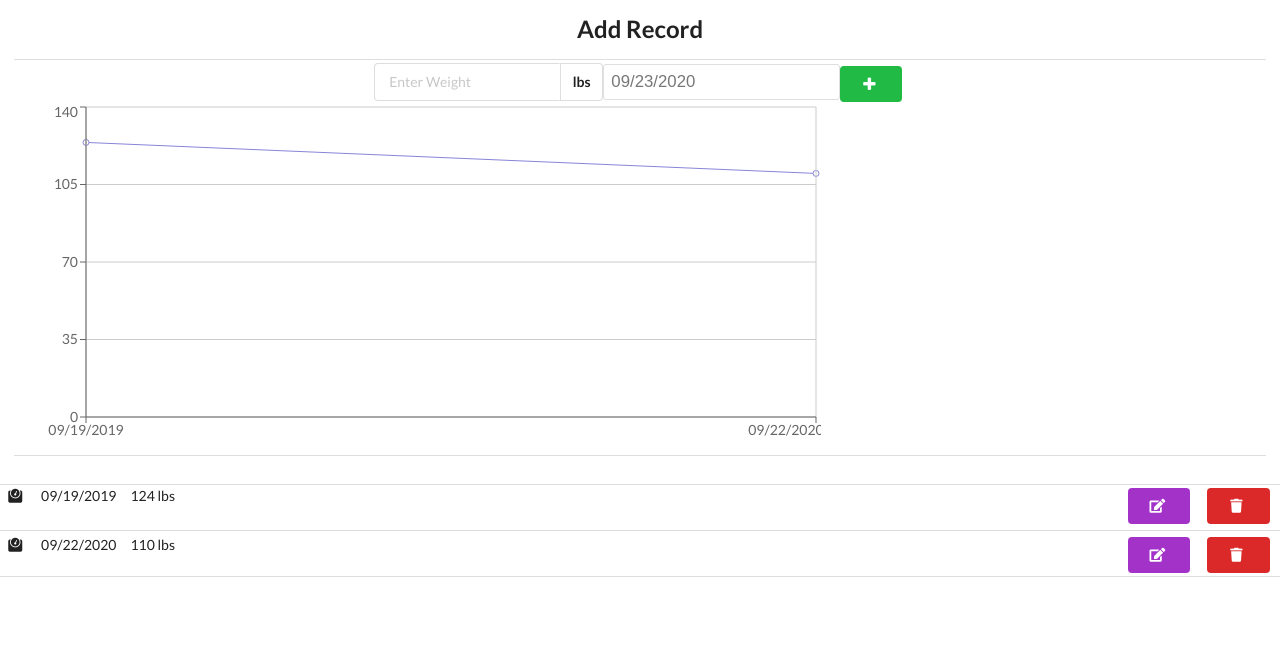
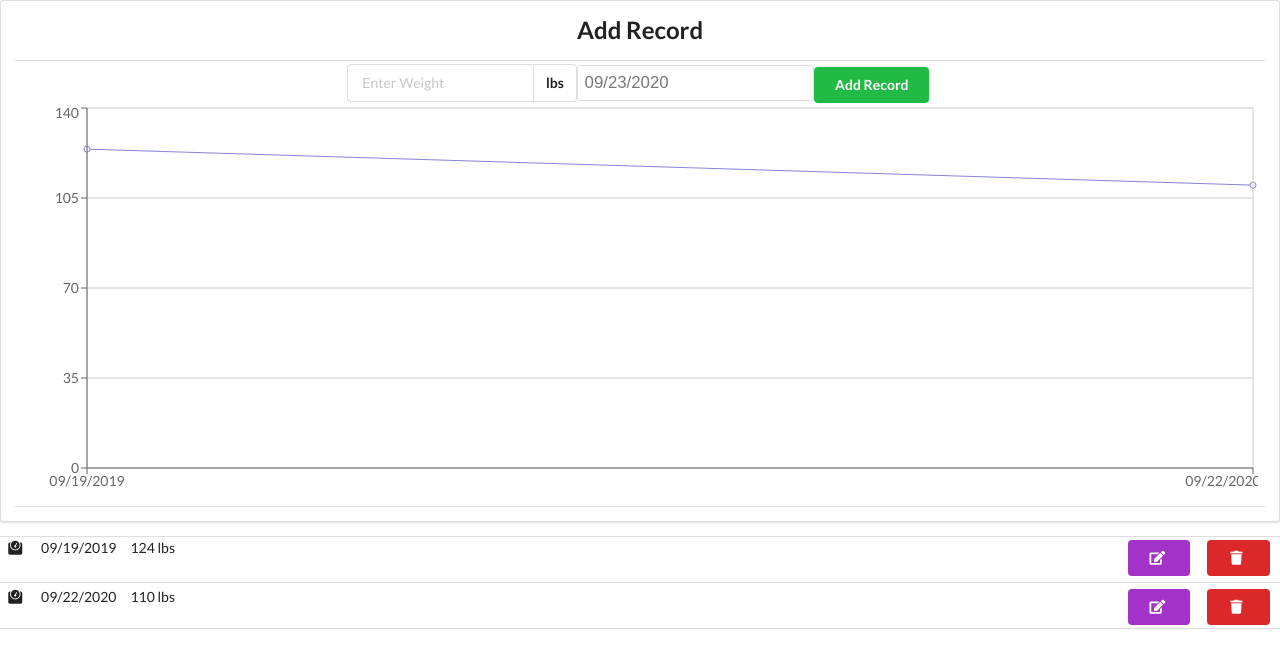
Before and after one commit to isabelchua/wulver, a React (Create React App) app: page / in a window 1280 px wide. Shown: the top 668 px of the page. Built offline with nearby package versions, Linux system fonts and the light colour scheme.

Commit message:
styling changes

```diff
--- a/src/RecordForm.js
+++ b/src/RecordForm.js
@@ -7,7 +7,14 @@ import dateFnsParse from "date-fns/parse";
 //import DayPicker from "react-day-picker";
 import DayPickerInput from "react-day-picker/DayPickerInput";
 import "react-day-picker/lib/style.css";
-import { LineChart, Line, CartesianGrid, XAxis, YAxis } from "recharts";
+import {
+	LineChart,
+	Line,
+	CartesianGrid,
+	XAxis,
+	YAxis,
+	ResponsiveContainer
+} from "recharts";
 
 import Stat from "./Stat";
 import PostContext from "./components/context/postContext";
@@ -111,17 +118,19 @@ function RecordForm() {
 	);
 
 	const renderLineChart = (
-		<LineChart width={800} height={350} data={sortByDate}>
+		<ResponsiveContainer width="100%" height={400}>
+			<LineChart data={sortByDate}>
 				<Line type="monotone" dataKey="weight" stroke="#8884d8" />
 				<CartesianGrid stroke="#ccc" />
 				<XAxis dataKey="date" />
 				<YAxis />
 			</LineChart>
+		</ResponsiveContainer>
 	);
 
 	return (
 		<div>
-			<div class="ui center aligned basic segment">
+			<div class="ui center aligned segment">
 				<h2 className="text-primary">
 					{current ? (
 						<span style={{ color: "red" }}>Edit Record</span>
@@ -131,7 +140,8 @@ function RecordForm() {
 				</h2>
 				<div class="ui relaxed celled list">
 					<div className="item ui">
-						<form onSubmit={onSubmit} className="item ui four column row">
+						<form onSubmit={onSubmit}>
+							<div className="item ui four column">
 								<div className="ui right labeled input column">
 									<input
 										type="text"
@@ -142,7 +152,7 @@ function RecordForm() {
 									/>
 									<div class="ui basic label">lbs</div>{" "}
 								</div>
-							<div className="ui right labeled input column">
+								<div className="ui right input column">
 									<DayPickerInput
 										name="date"
 										value={
@@ -170,31 +180,41 @@ function RecordForm() {
 							//onClick={clearForm}
 						/> */}
 								{current ? (
-								<div className="ui animated fade button red  column">
+									<div
+										className="ui animated fade button red column"
+										tabindex="0"
+									>
 										<div className="hidden content">Edit Record</div>
 										<div className="visible content">
 											<i className="edit icon"></i>
 										</div>
 									</div>
 								) : (
-								<div className="ui animated fade button green  column">
-									<div className="hidden content">Add Record</div>
-									<div className="visible content">
+									<div
+										className="ui animated fade button green column"
+										tabindex="0"
+									>
+										<div className="visible content">Add Record</div>
+										<div className="hidden content">
 											<i className="plus icon"></i>
 										</div>
 									</div>
 								)}
 								{current && (
 									<div
-									className="ui button red  column"
+										className="ui button red column"
+										tabindex="0"
 										onClick={clearForm}
 									>
 										<div className="content">Cancel</div>
 									</div>
 								)}
+							</div>
 						</form>
 						{/* {weight} - {date} */}
-						{renderLineChart}
+						<div className="four column centered row">
+							<div class="column">{renderLineChart}</div>
+						</div>
 					</div>
 				</div>
 			</div>
```
Lines whose indentation alone changed are shown as unchanged.
